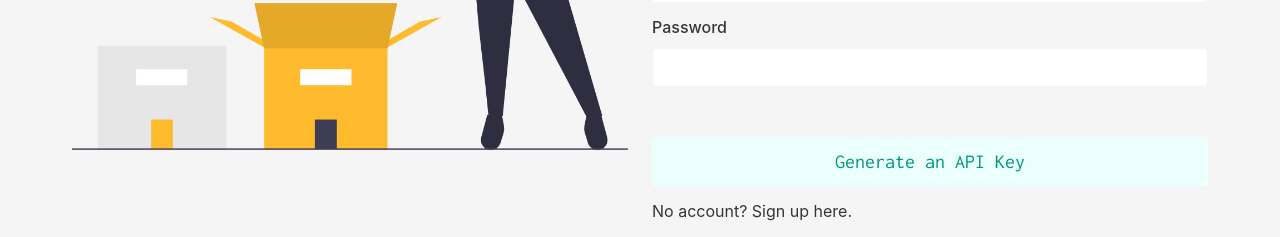
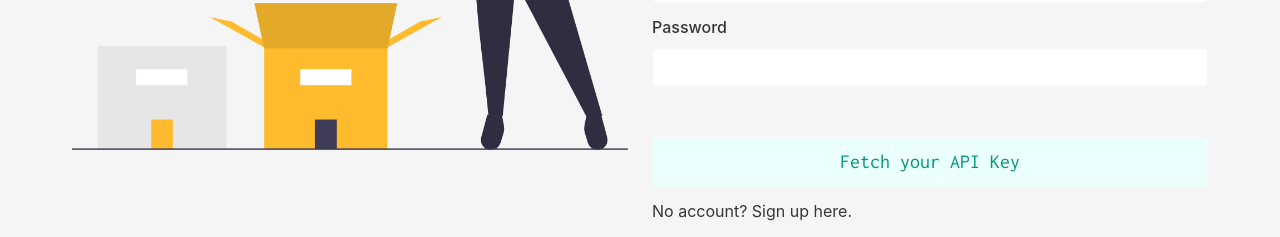
Before and after one commit to nestdotland/nest.land, a Vue app in the folder web/: page / in a window 1280 px wide. Shown: the part 2280-2517 px from the top of the page. Built offline with nearby package versions, Linux system fonts and the light colour scheme; what vue-lodash, vue-recaptcha-v3 would draw is missing.

Commit message:
feat[site]: edited Login.vue submit button text

```diff
--- a/web/src/components/auth/LogIn.vue
+++ b/web/src/components/auth/LogIn.vue
@@ -20,7 +20,7 @@
           :class="buttonStatusClass"
           id="generate-button"
           @click="recaptcha"
-        >Generate an API Key</button>
+        >Fetch your API Key</button>
       </div>
     </div>
     <a class="has-text-dark" @click="$emit('toggle-has-account', false)">No account? Sign up here.</a>
```
